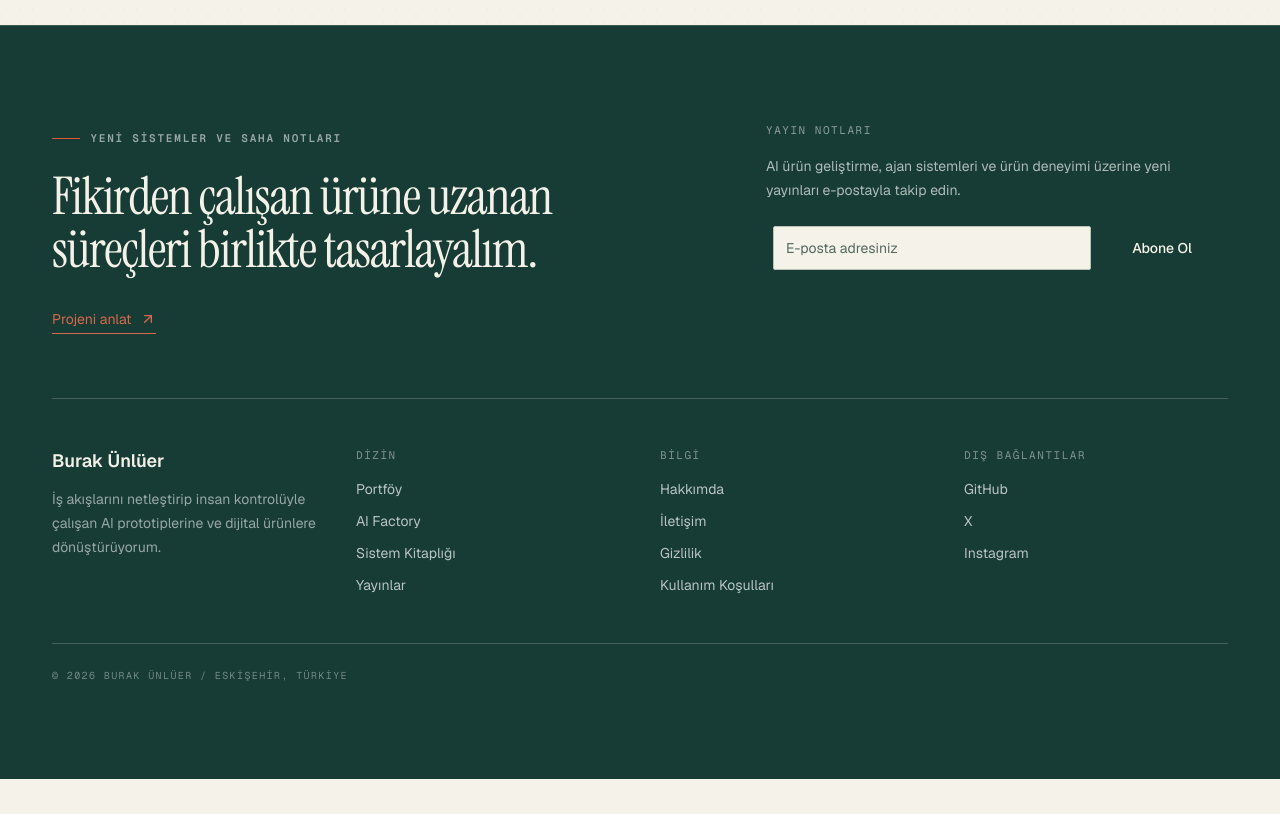
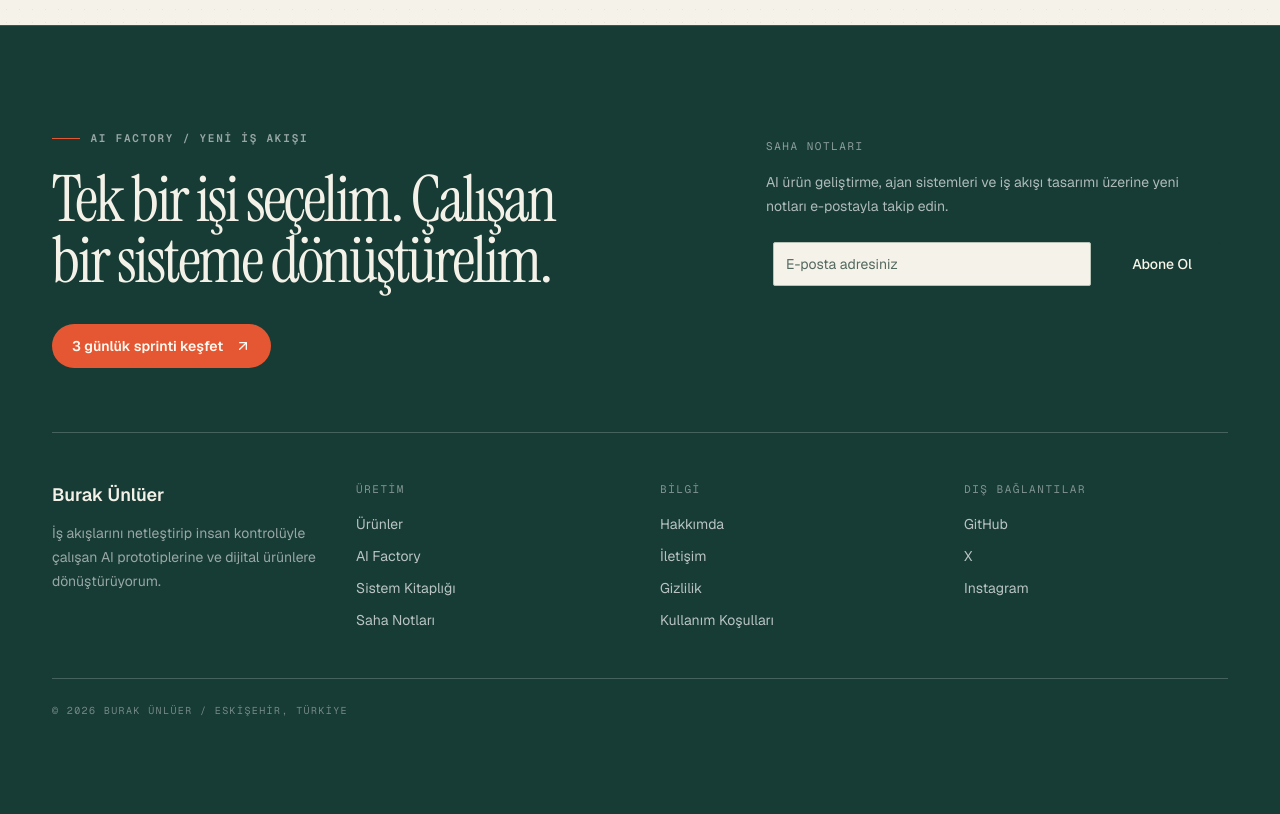
Before and after one commit to Hitbullets/brkunluer.site, a Next.js app: page / in a window 1280 px wide. Shown: the part 5080-5894 px from the top of the page. Before the commit the page ends 5859 px from the top, so only its background shows below. Built offline with nearby package versions, Linux system fonts and the light colour scheme.

Commit message:
design: align footer with the AI Factory studio concept

```diff
--- a/components/layout/footer.tsx
+++ b/components/layout/footer.tsx
@@ -11,15 +11,17 @@ export function Footer() {
       <Container className='py-16 sm:py-24'>
         <div className='grid gap-12 border-b border-white/20 pb-16 lg:grid-cols-12'>
           <div className='lg:col-span-7'>
-            <p className='editorial-kicker !text-white/55'>Yeni sistemler ve saha notları</p>
-            <h2 className='mt-6 max-w-3xl text-heading-xl'>Fikirden çalışan ürüne uzanan süreçleri birlikte tasarlayalım.</h2>
-            <Link href='/iletisim' className='mt-8 inline-flex items-center gap-2 border-b border-[#d66a4c] pb-1 text-sm text-[#d66a4c]'>
-              Projeni anlat <ArrowUpRight className='h-4 w-4' />
+            <p className='editorial-kicker !text-white/55'>AI Factory / yeni iş akışı</p>
+            <h2 className='mt-6 max-w-3xl font-display text-[clamp(2.75rem,5vw,5rem)] leading-[.95] tracking-[-.035em]'>
+              Tek bir işi seçelim. Çalışan bir sisteme dönüştürelim.
+            </h2>
+            <Link href='/ai-is-akisi-sprinti' className='factory-cta mt-8 inline-flex items-center gap-3 rounded-full px-5 py-3 text-sm font-semibold transition-transform hover:translate-x-1'>
+              3 günlük sprinti keşfet <ArrowUpRight className='h-4 w-4' />
             </Link>
           </div>
-          <div className='lg:col-span-5'>
-            <p className='font-mono text-[11px] uppercase tracking-[0.14em] text-white/50'>Yayın notları</p>
-            <p className='mt-4 max-w-md text-sm leading-6 text-white/65'>AI ürün geliştirme, ajan sistemleri ve ürün deneyimi üzerine yeni yayınları e-postayla takip edin.</p>
+          <div className='lg:col-span-5 lg:pt-4'>
+            <p className='font-mono text-[11px] uppercase tracking-[0.14em] text-white/50'>Saha notları</p>
+            <p className='mt-4 max-w-md text-sm leading-6 text-white/65'>AI ürün geliştirme, ajan sistemleri ve iş akışı tasarımı üzerine yeni notları e-postayla takip edin.</p>
             <NewsletterForm className='mt-6 max-w-md' />
           </div>
         </div>
@@ -29,8 +31,8 @@ export function Footer() {
             <Link href='/' className='text-lg font-semibold'>Burak Ünlüer</Link>
             <p className='mt-3 max-w-xs text-sm leading-6 text-white/55'>{SiteConfig.author.bio}</p>
           </div>
-          <FooterGroup title='Dizin' links={[
-            ['Portföy', '/portfolyo'], ['AI Factory', '/ai-factory'], ['Sistem Kitaplığı', '/metotlar'], ['Yayınlar', '/yazilar'],
+          <FooterGroup title='Üretim' links={[
+            ['Ürünler', '/portfolyo'], ['AI Factory', '/ai-factory'], ['Sistem Kitaplığı', '/metotlar'], ['Saha Notları', '/yazilar'],
           ]} />
           <FooterGroup title='Bilgi' links={[
             ['Hakkımda', '/hakkinda'], ['İletişim', '/iletisim'], ['Gizlilik', '/gizlilik'], ['Kullanım Koşulları', '/kullanim-kosullari'],
```
